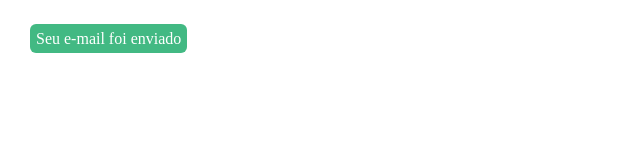
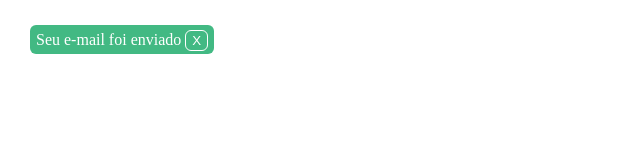
Before and after one commit to Wallacebarros/VUEJS, a Vue app in the folder myapp/: page / in a window 1280 px wide. Shown: the top 160 px of the page, without its empty margins (0-640 px from the left). Built offline with nearby package versions, Linux system fonts and the light colour scheme.

Commit message:
apredendo sobre emit()

```diff
--- a/myapp/src/App.vue
+++ b/myapp/src/App.vue
@@ -1,5 +1,9 @@
 <template>
-  <BaseAlert variant="success">
+  <BaseAlert
+    variant="success"
+    @delite="deliteFunc()"
+    v-if="showAlert"
+  >
     Seu e-mail foi enviado
   </BaseAlert>
 </template>
@@ -9,9 +13,19 @@
 
   export default {
     name:'App',
+    data() {
+      return {
+        showAlert:true
+      }
+    },
     components:{
       BaseAlert
-    }
+    },
+    methods: {
+      deliteFunc(){
+        return this.showAlert = false
+      }
+    },
   }
 </script>
 
--- a/myapp/src/components/BaseAlert.vue
+++ b/myapp/src/components/BaseAlert.vue
@@ -1,6 +1,9 @@
 <template>
   <span :class="`alert ${getVariant}`">
     <slot/>
+    <button @click="onClick()">
+      X
+    </button>
   </span>
 </template>
 
@@ -10,6 +13,11 @@
     computed: {
       getVariant() {
         return this.variant ? `alert--${this.variant}` : '';
+      }
+    },
+    methods: {
+      onClick(){
+        this.$emit('delite')
       }
     },
   }
@@ -29,4 +37,11 @@
     background-color: red;
     color: #fff;
   }
+  button {
+    padding: 2px 6px;
+    background-color: transparent;
+    border: 1px solid #fff;
+    border-radius: 6px;
+    color: #fff;
+  }
 </style>
```
